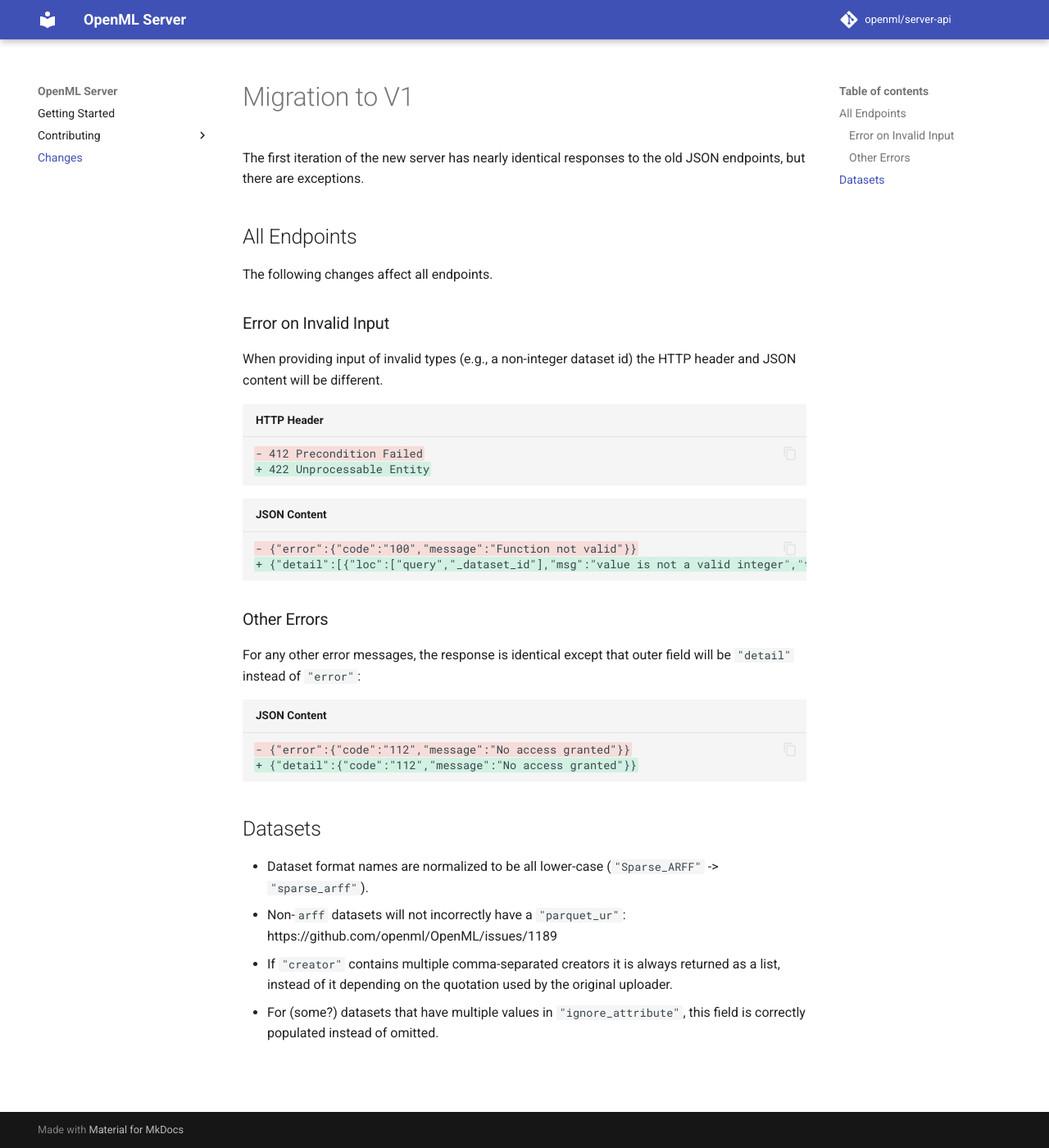
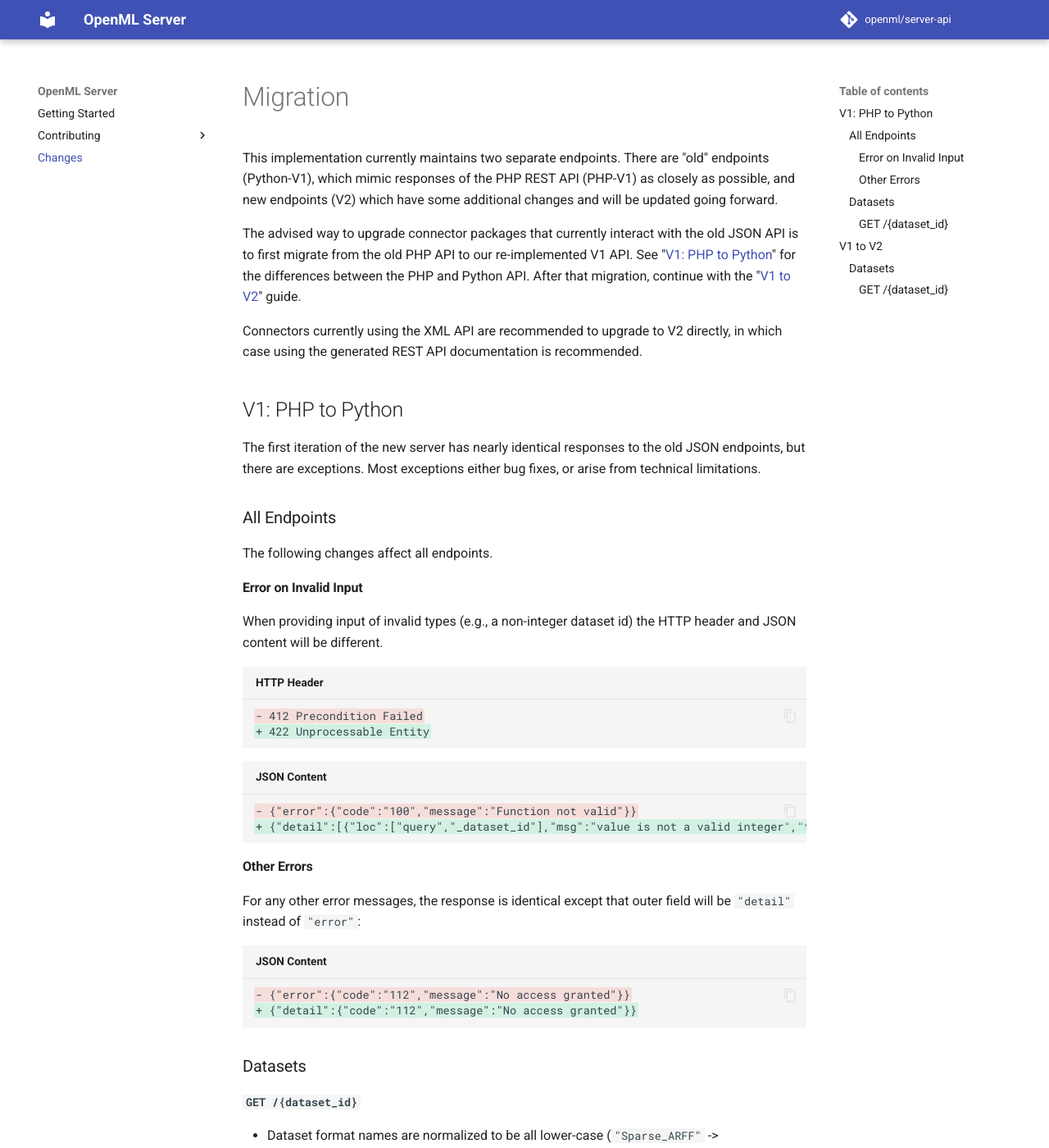
Before and after one commit to openml/server-api, an MkDocs documentation site: the page built from docs/migration.md, in a window 1280 px wide and 1400 px high. Shown: the whole window at 82% size. Built offline with MkDocs 1.6.1 and Material for MkDocs 9.7.7, drawn with Linux system fonts in a browser that asks for light colours; comment, search, counter and statistics services are not loaded; some of the changed text lies outside the part shown.

Commit message:
Better organize and explain the migration file

````diff
--- a/docs/migration.md
+++ b/docs/migration.md
@@ -1,11 +1,27 @@
-# Migration to V1
+# Migration
+This implementation currently maintains two separate endpoints.
+There are "old" endpoints (Python-V1), which mimic responses of the PHP REST API (PHP-V1)
+as closely as possible, and new endpoints (V2) which have some additional changes and
+will be updated going forward.
+
+The advised way to upgrade connector packages that currently interact with the old
+JSON API is to first migrate from the old PHP API to our re-implemented V1 API.
+See "[V1: PHP to Python](#v1--php-to-python)" for the differences between the PHP and
+Python API. After that migration, continue with the "[V1 to V2](#v1-to-v2)" guide.
+
+Connectors currently using the XML API are recommended to upgrade to V2 directly,
+in which case using the generated REST API documentation is recommended.
+
+## V1: PHP to Python
+
 The first iteration of the new server has nearly identical responses to the old JSON
-endpoints, but there are exceptions.
+endpoints, but there are exceptions. Most exceptions either bug fixes, or arise from
+technical limitations.
 
-## All Endpoints
+### All Endpoints
 The following changes affect all endpoints.
 
-### Error on Invalid Input
+#### Error on Invalid Input
 When providing input of invalid types (e.g., a non-integer dataset id) the HTTP header
 and JSON content will be different.
 
@@ -19,7 +35,7 @@ and JSON content will be different.
 + {"detail":[{"loc":["query","_dataset_id"],"msg":"value is not a valid integer","type":"type_error.integer"}]}
 ```
 
-### Other Errors
+#### Other Errors
 For any other error messages, the response is identical except that outer field will be `"detail"` instead of `"error"`:
 
 ```diff title="JSON Content"
@@ -27,13 +43,31 @@ For any other error messages, the response is identical except that outer field
 + {"detail":{"code":"112","message":"No access granted"}}
 ```
 
-## Datasets
+### Datasets
 
+#### `GET /{dataset_id}`
  - Dataset format names are normalized to be all lower-case
    (`"Sparse_ARFF"` ->  `"sparse_arff"`).
- - Non-`arff` datasets will not incorrectly have a `"parquet_ur"`:
+ - Non-`arff` datasets will not incorrectly have a `"parquet_url"`:
    https://github.com/openml/OpenML/issues/1189
  - If `"creator"` contains multiple comma-separated creators it is always returned
    as a list, instead of it depending on the quotation used by the original uploader.
  - For (some?) datasets that have multiple values in `"ignore_attribute"`, this field
    is correctly populated instead of omitted.
+
+
+## V1 to V2
+Most of the changes are focused on standardizing responses.
+
+### Datasets
+
+#### `GET /{dataset_id}`
+
+ - Processing date is formatted with a `T` in the middle:
+   ```diff title="processing_date"
+   - "2019-07-09 15:22:03"
+   + "2019-07-09T15:22:03"
+   ```
+ - Fields which may contain lists of values (e.g., `creator`, `contributor`) now always
+   returns a list (which may also be empty or contain a single element).
+ - Fields without a set value are no longer automatically removed from the response.
````
